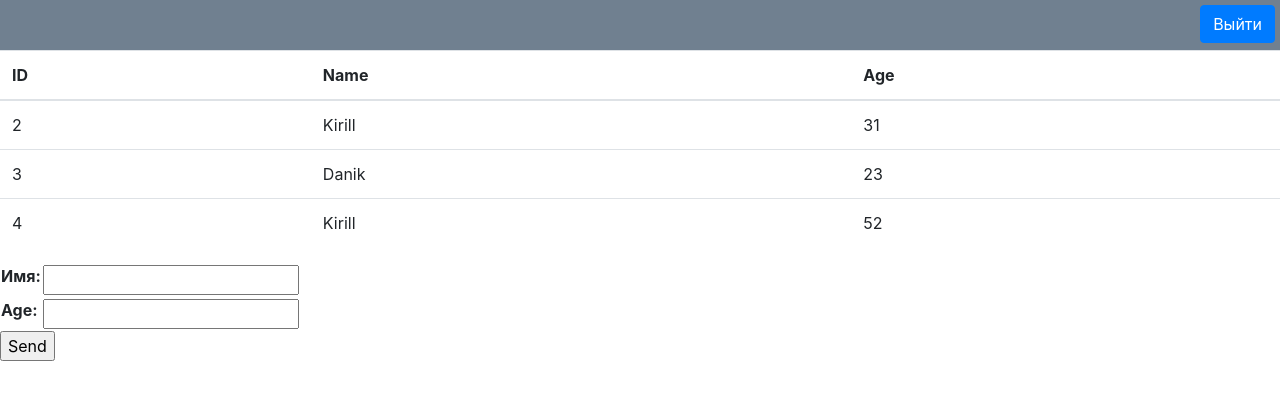
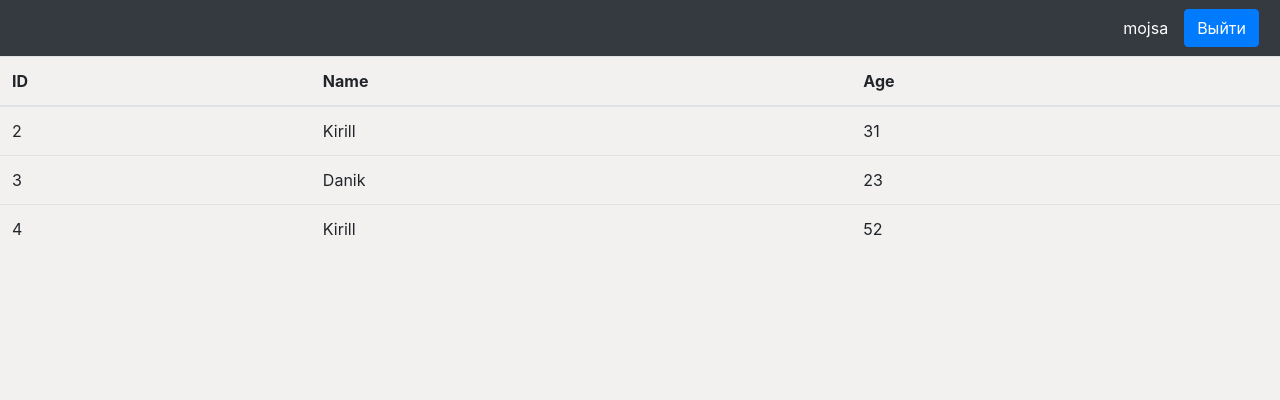
Before and after one commit to MojsaKirill/Django, a Django app: page / in a window 1280 px wide. Shown: the top 400 px of the page. Run offline with Django 3.2, Linux system fonts and the light colour scheme; a user stored in the database is signed in; data comes from the database, SQL or seed files in the repository; both versions use the stored data as it was after the commit; some libraries are stand-ins or nearby versions.

Commit message:
add nevbar

```diff
--- a/static/styles.css
+++ b/static/styles.css
@@ -1,21 +1,53 @@
-.header {
+#header {
     padding-top: 5px;
     width: 100%;
     height: 50px;
-    background-color: slategray;
+	background-color: black;
 }
 #loginForm {
     width: 200px;
 }
+#wrapper {
+	width: 100%;
+	height: 100%;
+}
 a[name="SingUp"]  {
-    float: right;
     margin-right : 5px;
 }
 a[name="LogIn"] {
-    float: right;
-    margin-right : 5px;
+    margin-right : 10px;
 }
 a[name="LogOut"] {
     float: right;
     margin-right : 5px;
 }
+body {
+	background-color: #F3F0F0;
+}
+
+.navbar-default {
+	justify-content: flex-end;
+}
+
+.navbar-right {
+    color: white;
+    justify-content: flex-start;
+    display: -ms-flexbox;
+    flex-wrap: wrap;
+    align-items: center;
+    background-color: #343a40;
+    position: relative;
+    display: flex;
+    padding: .5rem 1rem;
+}
+
+.navbar {
+    justify-content: flex-end;
+    display: -ms-flexbox;
+    flex-wrap: wrap;
+    align-items: center;
+    background-color: #343a40;
+    position: relative;
+    display: flex;
+    padding: .5rem 1rem;
+}
--- a/templates/index.html
+++ b/templates/index.html
@@ -8,13 +8,18 @@
     <link rel="stylesheet" href="/static/styles.css">
 </head>
 <body>
-<div class="wrapper">
-    <div class="header">
+<div id="wrapper">
+    <div>
         {% if user.is_authenticated %}
-            <a href="accounts/logout" class="btn btn-primary" role="button" name="LogOut">Выйти</a>
+            <nav class="navbar">
+                <span class="navbar-right" style="justify-content: flex-start">{{ user.username }}</span>
+				<a href="accounts/logout" class="btn btn-primary" role="button" name="LogOut">Выйти</a>
+			</nav>
         {% else %}
-            <a href="/accounts/login" class="btn btn-primary" role="button" name="LogIn">Войти</a>
-            <a href="/registration" class="btn btn-primary" role="button" , name="SingUp">Регистрация</a>
+			<nav class="navbar">
+				<a href="/accounts/login" class="btn btn-primary" role="button" name="LogIn">Войти</a>
+				<a href="/registration" class="btn btn-primary" role="button" , name="SingUp">Регистрация</a>
+			</nav>
         {% endif %}
     </div>
     <div>
@@ -36,13 +41,6 @@
             {% endfor %}
             </tbody>
         </table>
-        <form method="POST">
-            <table>
-                {% csrf_token %}
-                {{ form }}
-            </table>
-            <input type="submit" value="Send">
-        </form>
 
         {% comment %}<table>
             <thead>
```
Also changed, not shown: db.sqlite3.
